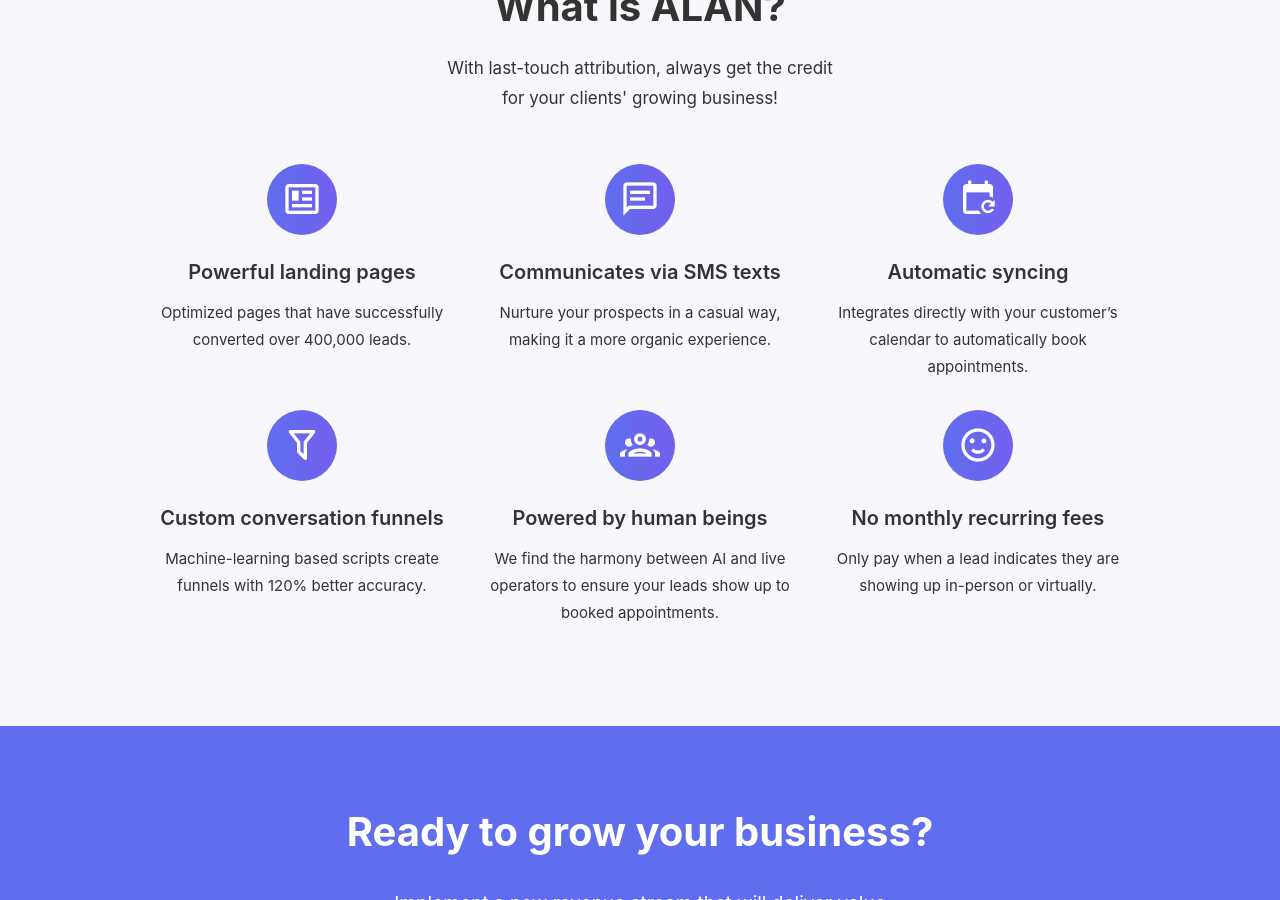
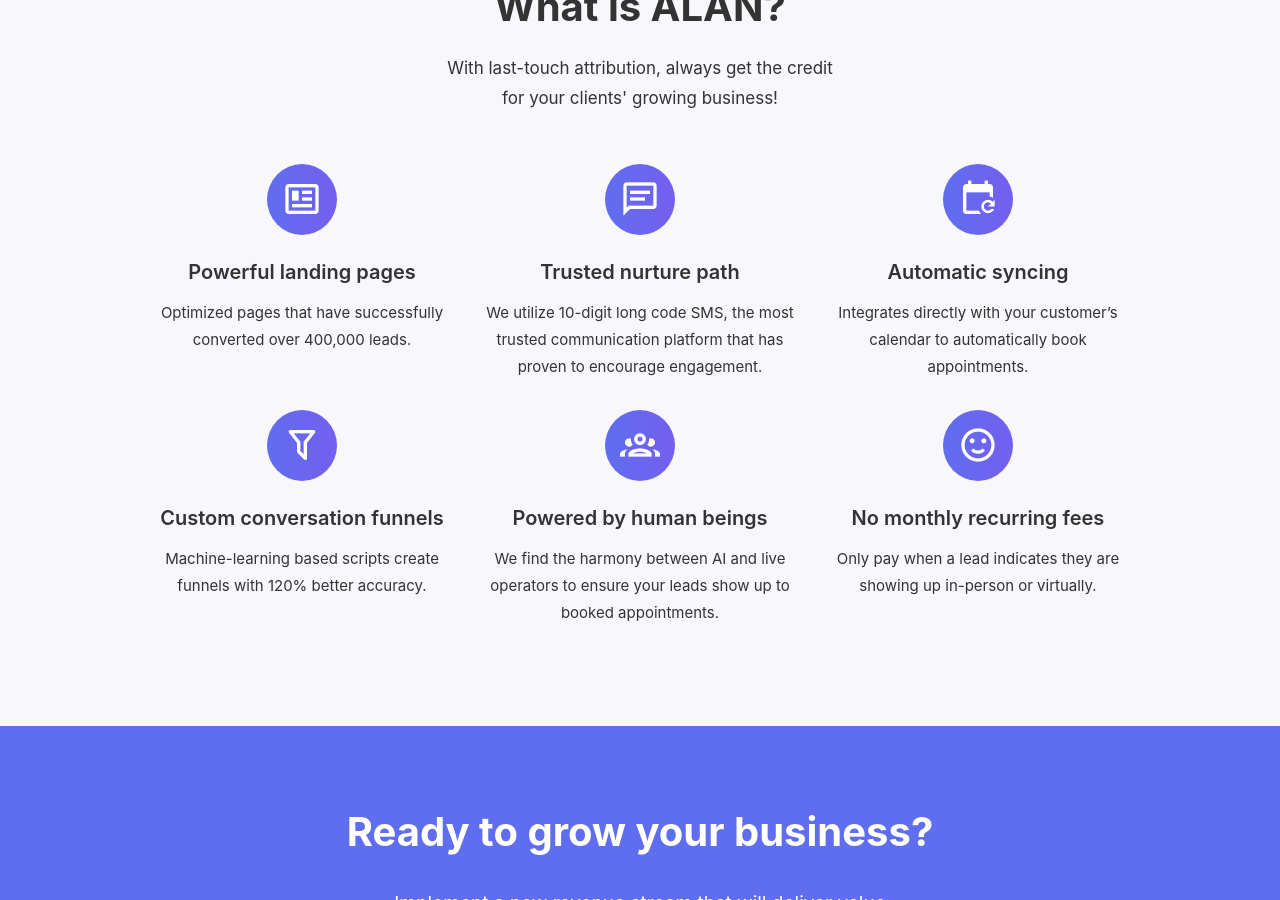
Before and after one commit to Usealan/website, a Jekyll site: the page built from pages/homepage.html, in a window 1280 px wide and 900 px high, scrolled down 1480 px. Built offline with Jekyll 4.4.1, drawn with Linux system fonts in a browser that asks for light colours; nearby versions of some CDN libraries; some web fonts are replaced.

Commit message:
am updates

```diff
--- a/pages/homepage.html
+++ b/pages/homepage.html
@@ -58,8 +58,8 @@
       </li>
       <li>
         <div class="icon"><span class="mdi mdi-message-text-outline"></span></div>
-        <h3>Communicates via SMS texts</h3>
-        <p>Nurture your prospects in a casual way, making it a more organic experience.</p>
+        <h3>Trusted nurture path</h3>
+        <p>We utilize 10-digit long code SMS, the most trusted communication platform that has proven to encourage engagement.</p>
       </li>
       <li>
         <div class="icon"><span class="mdi mdi-calendar-refresh"></span></div>
```
